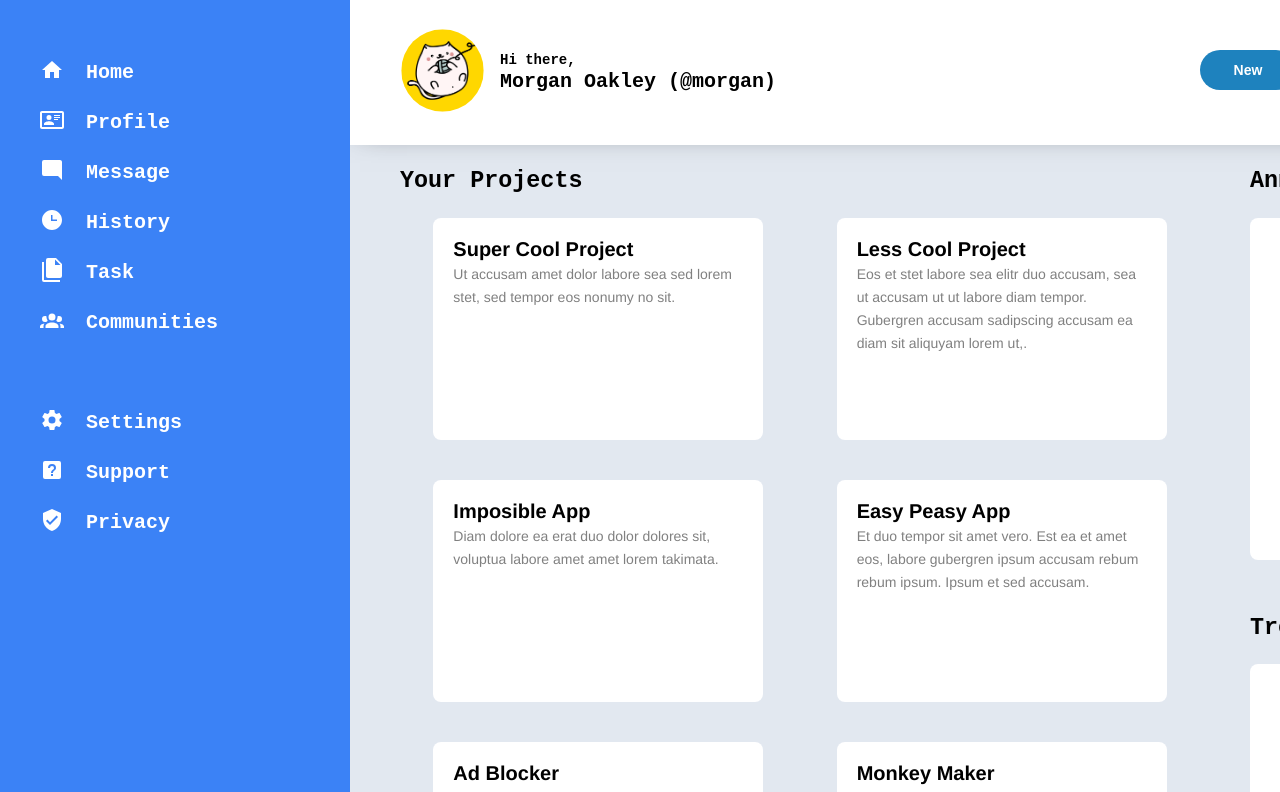
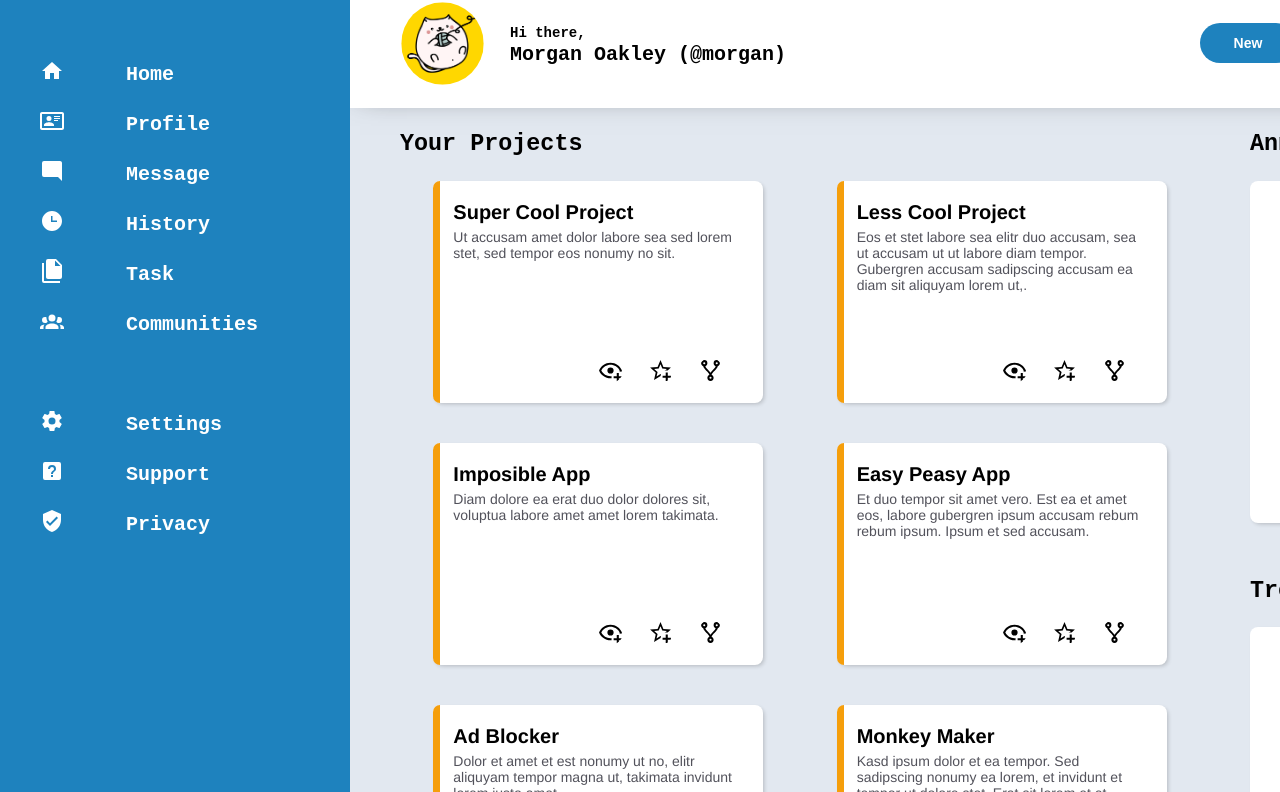
Before and after one commit to bbo137/admin-dashboard, a plain HTML site: page index.html in a window 1280 px wide. Shown: the part 89-881 px from the top of the page. Drawn offline with Linux system fonts and the light colour scheme.

Commit message:
Finish website design -add buttons to cards -add shadows to card/container elements -fix sidebar margins -add interaction on hover/click for some elements -change header proportions

```diff
--- a/index.html
+++ b/index.html
@@ -1,5 +1,6 @@
 <!DOCTYPE html>
 <html lang="en">
+
 <head>
   <meta charset="UTF-8" />
   <meta http-equiv="X-UA-Compatible" content="IE=edge" />
@@ -8,6 +9,7 @@
   <link rel="stylesheet" href="style.css" />
   <script src="script.js" defer></script>
 </head>
+
 <body>
   <div class="sidebar">
     <div class="logo">Dashboard</div>
@@ -52,22 +54,44 @@
       <div class="left-content">
         <h3>Your Projects</h3>
         <div class="card-container">
-            <div class="card"><b>Super Cool Project</b><br><span class="small-text">Ut accusam amet dolor labore sea sed lorem stet, sed tempor eos nonumy no sit.</span></div>
-            <div class="card"><b>Less Cool Project</b><br><span class="small-text">Eos et stet labore sea elitr duo accusam, sea ut accusam ut ut labore diam tempor. Gubergren accusam sadipscing accusam ea diam sit aliquyam lorem ut,.</span></div>
-            <div class="card"><b>Imposible App</b><br><span class="small-text">Diam dolore ea erat duo dolor dolores sit, voluptua labore amet amet lorem takimata.</span></div>
-            <div class="card"><b>Easy Peasy App</b><br><span class="small-text">Et duo tempor sit amet vero. Est ea et amet eos, labore gubergren ipsum accusam rebum rebum ipsum. Ipsum et sed accusam.</span></div>
-            <div class="card"><b>Ad Blocker</b><br><span class="small-text">Dolor et amet et est nonumy ut no, elitr aliquyam tempor magna ut, takimata invidunt lorem justo amet.</span></div>
-            <div class="card"><b>Monkey Maker</b><br><span class="small-text">Kasd ipsum dolor et ea tempor. Sed sadipscing nonumy ea lorem, et invidunt et tempor ut dolore stet. Erat sit lorem et et..</span></div>
+          <div class="card"><b>Super Cool Project</b><br><span class="small-text">Ut accusam amet dolor labore sea sed
+              lorem stet, sed tempor eos nonumy no sit.</span>
+            <div class="icon-container"><span></span><span></span><span></span></div>
+          </div>
+          <div class="card"><b>Less Cool Project</b><br><span class="small-text">Eos et stet labore sea elitr duo
+              accusam, sea ut accusam ut ut labore diam tempor. Gubergren accusam sadipscing accusam ea diam sit
+              aliquyam lorem ut,.</span>
+            <div class="icon-container"><span></span><span></span><span></span></div>
+          </div>
+          <div class="card"><b>Imposible App</b><br><span class="small-text">Diam dolore ea erat duo dolor dolores sit,
+              voluptua labore amet amet lorem takimata.</span>
+            <div class="icon-container"><span></span><span></span><span></span></div>
+          </div>
+          <div class="card"><b>Easy Peasy App</b><br><span class="small-text">Et duo tempor sit amet vero. Est ea et
+              amet eos, labore gubergren ipsum accusam rebum rebum ipsum. Ipsum et sed accusam.</span>
+            <div class="icon-container"><span></span><span></span><span></span></div>
+          </div>
+          <div class="card"><b>Ad Blocker</b><br><span class="small-text">Dolor et amet et est nonumy ut no, elitr
+              aliquyam tempor magna ut, takimata invidunt lorem justo amet.</span>
+            <div class="icon-container"><span></span><span></span><span></span></div>
+          </div>
+          <div class="card"><b>Monkey Maker</b><br><span class="small-text">Kasd ipsum dolor et ea tempor. Sed
+              sadipscing nonumy ea lorem, et invidunt et tempor ut dolore stet. Erat sit lorem et et..</span>
+            <div class="icon-container"><span></span><span></span><span></span></div>
+          </div>
         </div>
       </div>
       <div class="right-content">
         <h3>Announcements</h3>
         <div class="right-side-container">
-            <b>Site Maintenance</b><br><span class="small-text">No takimata erat et lorem et nonumy sadipscing no. Ea dolor sadipscing ut.</span>
+          <b>Site Maintenance</b><br><span class="small-text">No takimata erat et lorem et nonumy sadipscing no. Ea
+            dolor sadipscing ut.</span>
           <hr>
-            <b>Community Share Day</b><br><span class="small-text">Nonumy eos ea justo invidunt eirmod vero, voluptua dolor sea amet et.</span>
+          <b>Community Share Day</b><br><span class="small-text">Nonumy eos ea justo invidunt eirmod vero, voluptua
+            dolor sea amet et.</span>
           <hr>
-            <b>Update Privacy Policy</b><br><span class="small-text">Lorem duo sea diam invidunt takimata diam sit sed. Vero diam invidunt gubergren justo accusam, et.</span>
+          <b>Update Privacy Policy</b><br><span class="small-text">Lorem duo sea diam invidunt takimata diam sit sed.
+            Vero diam invidunt gubergren justo accusam, et.</span>
         </div>
         <h3>Trending</h3>
         <div class="right-side-container trending">
@@ -84,4 +108,5 @@
     </div>
   </div>
 </body>
+
 </html>
--- a/style.css
+++ b/style.css
@@ -8,10 +8,10 @@
   --icon-size: 1.2rem;
   --searchbar-size: 1.5rem;
   --content-margin: 50px;
-  --sidebar-color: #3b82f6;
+  --sidebar-color: #1e82be;
   --sidebar-font-color: white;
   --main-content-color: #e2e8f0;
-  --font-color: gray;
+  --font-color: #52525b;
   --card-background-color: white;
 }
 
@@ -19,13 +19,13 @@ html,
 body {
   margin: 0;
   padding: 0;
-  max-height: 1180px;
 }
 
 *,
 *::before,
 *::after {
   box-sizing: border-box;
+  max-height: 1200px;
 }
 
 body {
@@ -38,18 +38,18 @@ body {
   background-color: var(--sidebar-color);
   display: grid;
   grid-template-rows: 1fr 9fr;
-  max-height: 1180px;
   z-index: 11;
 }
 
 .content {
   display: grid;
-  grid-template-rows: 2fr 8fr;
+  grid-template-rows: 1.6fr 8fr;
 }
 
 .topbar {
+  padding-top: 12px;
   display: grid;
-  grid-template: 1fr 150px / 600px 1fr 600px;
+  grid-template: 1fr 130px / 600px 1fr 600px;
   grid-template-areas:
     "search-container search-container current-user"
     "user-info . button-container";
@@ -110,9 +110,25 @@ span.search-icon::before {
   width: var(--searchbar-size);
 }
 
+span.search-icon:hover {
+  transition: 0.05s;
+  border-radius: 50%;
+  transform: scale(0.8);
+}
+
+span.search-icon:active {
+  transform: translateX(0.5px);
+  transform: scale(0.6);
+}
+
 .search-bar:focus,
 .search-bar:hover {
   outline: none;
+}
+
+.search-bar:focus,
+.search-bar:active {
+  outline: 2px solid #666;
 }
 
 .current-user {
@@ -151,12 +167,12 @@ span.search-icon::before {
 }
 
 button:hover {
-  background-color: rgb(30, 140, 190);
+  background-color: rgb(30, 139, 190);
   box-shadow: 1px 2px #666;
 }
 
 button:active {
-  background-color: rgb(30, 180, 190);
+  background-color: rgb(31, 181, 191);
   box-shadow: 1px 2px #666;
   transform: translateX(-1px);
   transform: translateY(2px);
@@ -167,12 +183,26 @@ button:active {
   background-image: url(./icons/bell-ring-outline.svg);
   background-size: contain;
   background-repeat: no-repeat;
+  background-position: center;
   height: 50px;
   width: 50px;
+  background-size: 100%;
   transform: scale(0.6);
   display: flex;
   margin: auto;
   margin-right: 0;
+}
+
+.notif-icon:hover {
+  transition: 0.05s;
+  border-radius: 50%;
+  background-size: 85%;
+}
+
+.notif-icon:active {
+
+  transform: translateX(0.5px);
+  background-size: 40%;
 }
 
 .profile-icon {
@@ -226,10 +256,70 @@ button:active {
   background-color: var(--card-background-color);
   color: var(--font-color);
   font-weight: 100;
+  font-family: "helvetica";
   height: 222px;
-  font-family: "helvetica";
   border-radius: 8px;
   padding: 20px;
+  display: grid;
+  grid-template-rows: 0.8fr 3fr;
+}
+
+div.card-container>.card>b {
+  align-self: start;
+  display: inline-block;
+  grid-row: 1/2;
+  grid-column: 1/2;
+  padding: 0;
+}
+
+div.card-container>.card>span {
+  display: inline-block;
+  grid-row: 2/3;
+  grid-column: 1/2;
+}
+
+.icon-container {
+  grid-row: 4/4;
+  display: flex;
+  flex-direction: row-reverse;
+  height: 25px;
+  margin-right: 20px;
+  gap: 25px;
+}
+
+.icon-container>span:first-child,
+.icon-container>span:nth-child(2),
+.icon-container>span:last-child {
+  height: 25px;
+  width: 25px;
+  border-radius: 60%;
+  content: " ";
+  background-repeat: no-repeat;
+  background-position: center;
+}
+
+.icon-container>span:first-child {
+  background-image: url(icons/source-fork.svg);
+}
+
+.icon-container>span:nth-child(2) {
+  background-image: url(icons/star-plus-outline.svg);
+}
+
+.icon-container>span:last-child {
+  background-image: url(icons/eye-plus-outline.svg);
+}
+
+.icon-container>span:hover {
+  transition: 0.1s;
+  border-radius: 50%;
+  transform: scale(1.35);
+  background-size: 85%;
+}
+
+.icon-container>span:active {
+  transform: scale(1.2);
+  transform: translateY(4px);
 }
 
 .right-side-container {
@@ -251,7 +341,7 @@ button:active {
   display: grid;
   grid-template-columns: 1fr 4fr;
   grid-template-rows: 1fr;
-  gap: 20px 10px;
+  gap: 20px 0px;
 }
 
 hr {
@@ -264,9 +354,9 @@ ol,
 ul {
   display: grid;
   grid-template-rows: repeat(6, 50px);
-  align-items: center;
+  align-items: stretch;
   margin-bottom: 0px;
-  padding-inline-start: var(--sidebar-margin);
+  padding-left: 0px;
 }
 
 li,
@@ -274,7 +364,21 @@ a {
   color: var(--sidebar-font-color);
   text-decoration: none;
   list-style: none;
+  display: flex;
   position: relative;
+  align-items: center;
+
+  padding-inline-start: var(--sidebar-margin);
+}
+
+li:hover {
+  backdrop-filter: brightness(1.3);
+  font-size: 110%;
+}
+
+li:active {
+  transition: 0.1s;
+  transform: translateY(2px);
 }
 
 .home::before {
@@ -387,7 +491,7 @@ div.trending>span:nth-child(1) {
   background-size: 90%;
   height: 40px;
   width: 40px;
-  background-color: gold;
+  background-color: cornflowerblue;
   border-radius: 50%;
 }
 
@@ -413,7 +517,7 @@ div.trending>span:nth-child(5) {
   background-size: 55%;
   height: 40px;
   width: 40px;
-  background-color: #666;
+  background-color: #6666;
   border-radius: 50%;
 }
 
@@ -426,7 +530,7 @@ div.trending>span:nth-child(7) {
   background-size: 55%;
   height: 40px;
   width: 40px;
-  background-color: #666;
+  background-color: pink;
   border-radius: 50%;
 }
 
@@ -435,6 +539,12 @@ span.icon:nth-child(1)::before {
   display: inline-block;
   vertical-align: middle;
   margin: auto 0px;
+  padding: 3px 10px;
+}
+
+.icon:hover+.user,
+.trending>.user:hover {
+  backdrop-filter: brightness(0.95);
 }
 
 .topbar,
@@ -451,3 +561,20 @@ b {
   color: black;
   font-weight: bold;
 }
+
+.card,
+.right-side-container {
+  box-shadow: 2px 2px 4px -1px rgba(0, 0, 0, 0.2);
+}
+
+.card>b::before {
+  border-radius: 20px 0% 0% 20px;
+  content: " ";
+  display: grid;
+  position: absolute;
+  height: 222px;
+  width: 7px;
+  margin-left: -20px;
+  margin-top: -20px;
+  background-color: #f59e0b;
+}
```
Also changed, not shown: icons/eye-plus-outline.svg (added), icons/source-fork.svg (added), icons/star-plus-outline.svg (added). Lines whose indentation alone changed are shown as unchanged.
